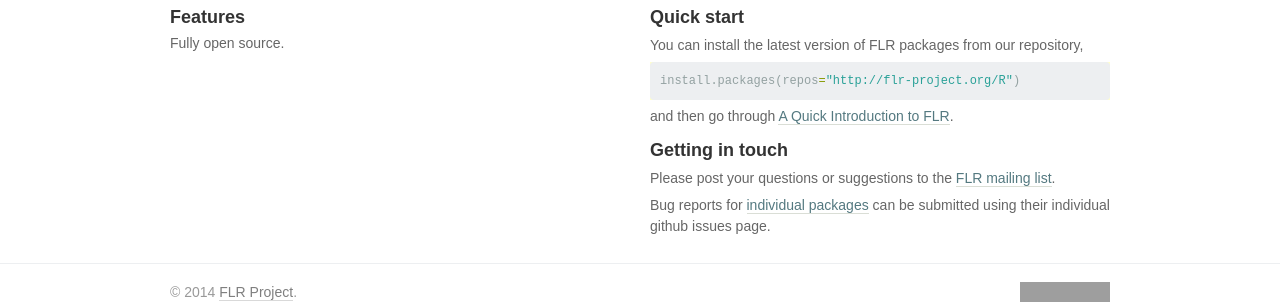
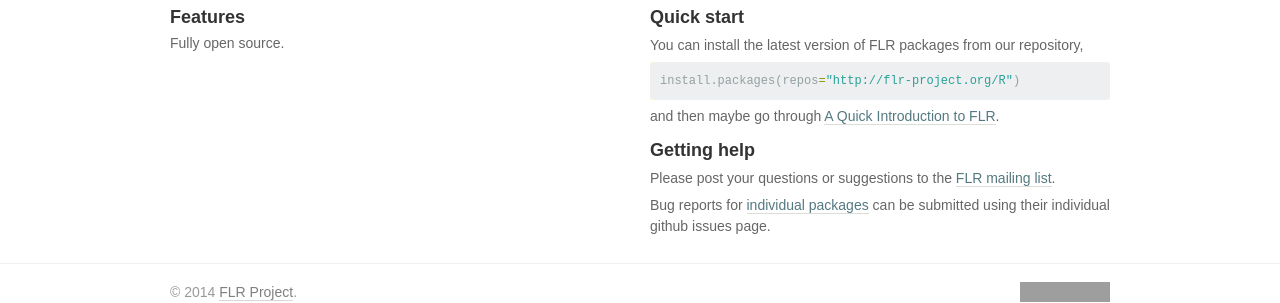
Before and after one commit to flr/flr.github.io, a Jekyll site: the page built from index.html, in a window 1280 px wide. Shown: the part 390-693 px from the top of the page. Built offline with Jekyll 4.4.1, drawn with Linux system fonts in a browser that asks for light colours; some web fonts are replaced; grey boxes are pictures that could not be loaded.

Commit message:
Completing front page

```diff
--- a/index.html
+++ b/index.html
@@ -33,15 +33,15 @@
 install.packages(repos="http://flr-project.org/R"){% endhighlight %}
 
 				<p>
-				and then go through <a href="{{site.baseurl}}learning/quickIntro/quickIntro.html">A Quick Introduction to FLR</a>.
+				and then maybe go through <a href="{{site.baseurl}}learning/quickIntro/quickIntro.html">A Quick Introduction to FLR</a>.
 				</p>
 
-        <h3>Getting in touch</h3>
+        <h3>Getting help</h3>
         <p>
 				Please post your questions or suggestions to the <a href="https://lists.r-forge.r-project.org/cgi-bin/mailman/listinfo/flr-list">FLR mailing list</a>.
 				</p>
 				<p>
-				Bug reports for <a href="{{site.baseurl}}/pkgs/pkgs.html">individual packages</a> can be submitted using their individual github issues page.
+				Bug reports for <a href="{{site.baseurl}}pkgs/pkgs.html">individual packages</a> can be submitted using their individual github issues page.
 				</p>
       </div>
     </div>
```
